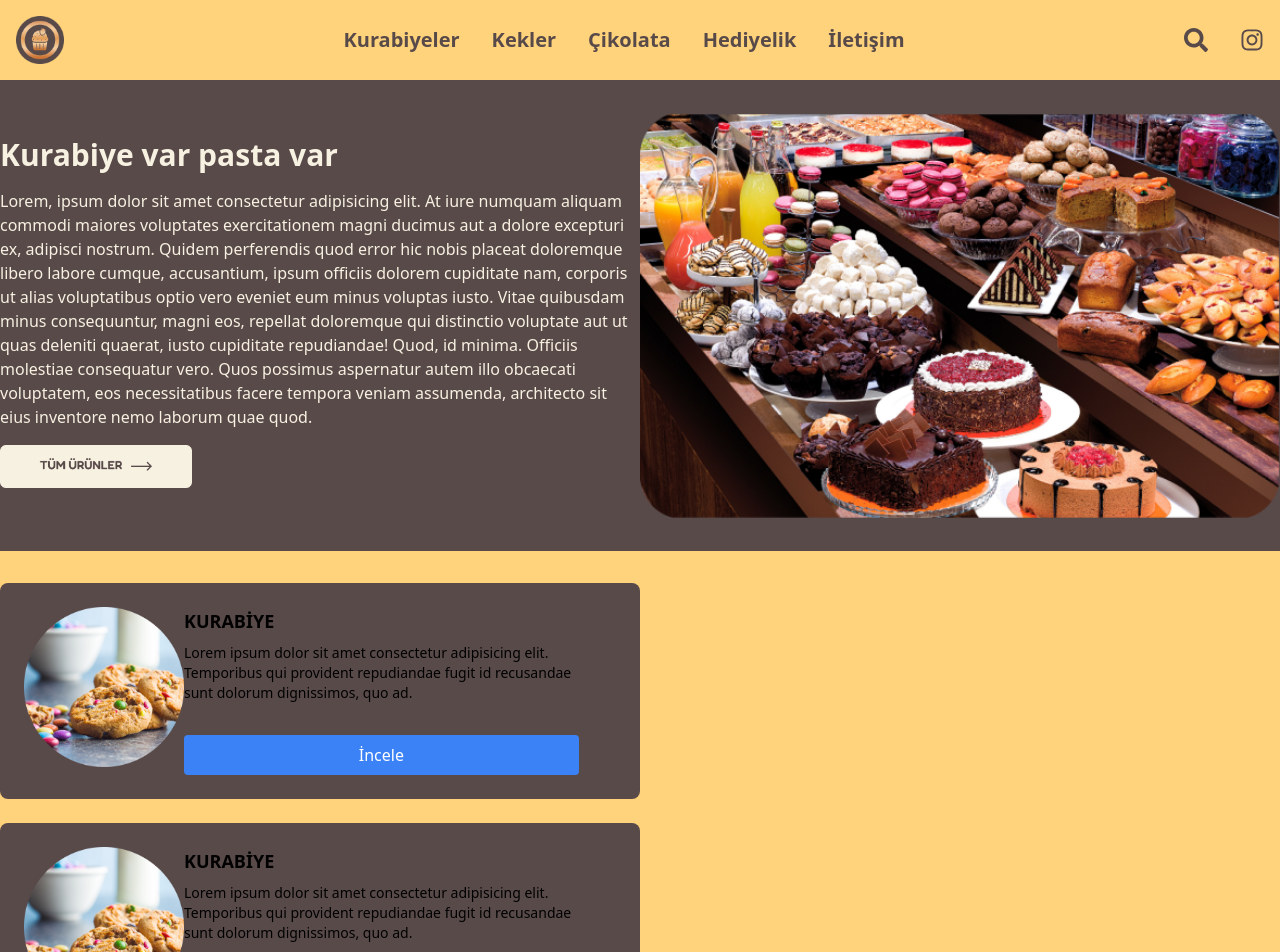
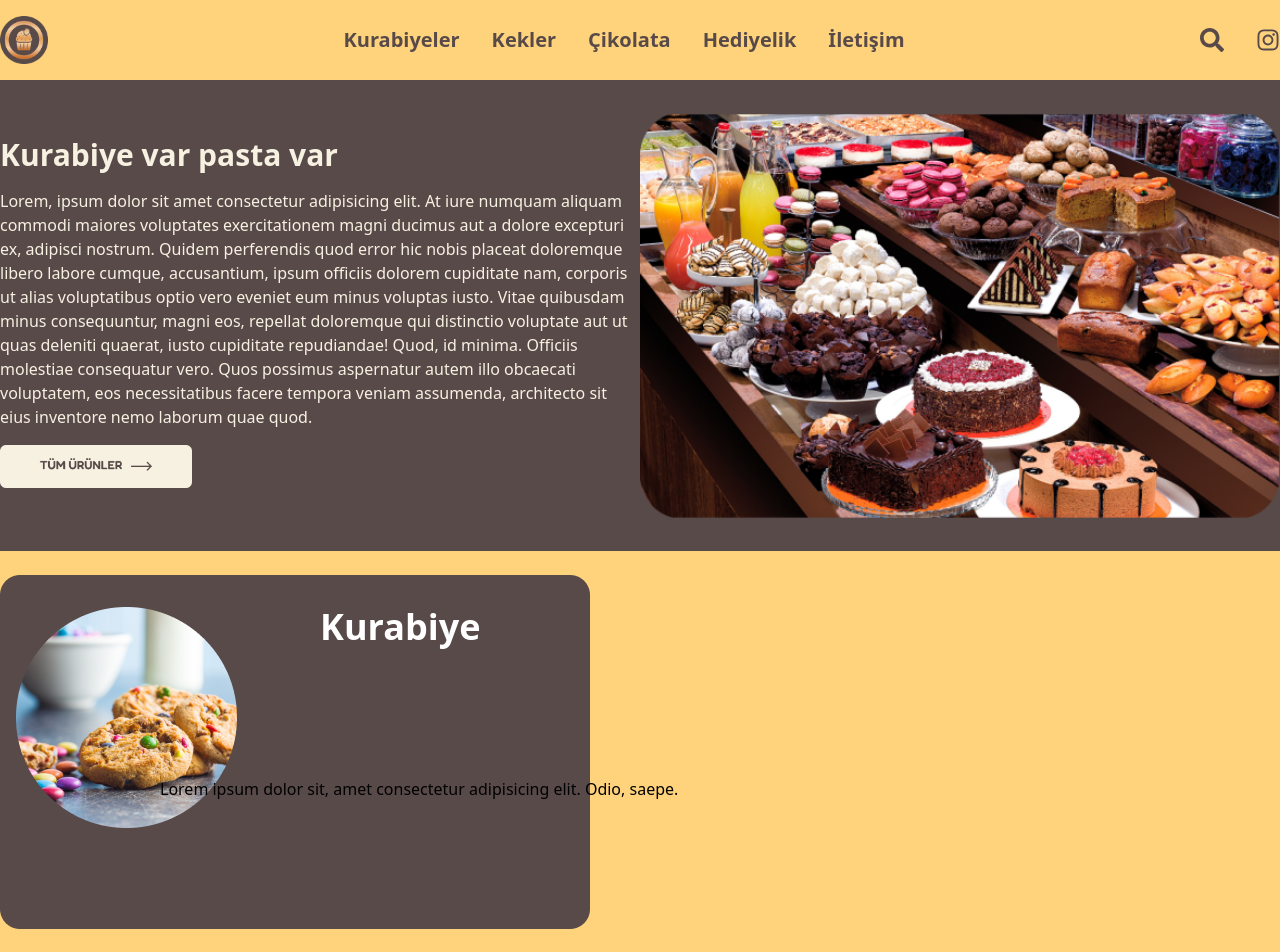
Before and after one commit to Arcadia-0/Kurabique, a React (Vite) app: page / in a window 1280 px wide. Shown: the top 952 px of the page. After the commit the page ends 929 px from the top, so only its background shows below. Built offline with nearby package versions, Linux system fonts and the light colour scheme.

Commit message:
absolute positioning annoys me xD

```diff
--- a/src/components/Navbar/Navbar.jsx
+++ b/src/components/Navbar/Navbar.jsx
@@ -42,7 +42,7 @@ export const Navbar = () => {
 
   return (
     <nav className="text-primary shadow-md  w-full top-0 left-0 z-50 ">
-      <div className="container mx-auto p-4 flex items-center justify-between relative">
+      <div className="container mx-auto py-4 flex items-center justify-between relative">
         {/* Logo */}
         <img src={logo} alt="Logo" className="h-12" />
 
--- a/src/components/Products/Products.jsx
+++ b/src/components/Products/Products.jsx
@@ -1,47 +1,18 @@
+import card from "../../assets/products/card.png";
 import cookie from "../../assets/products/cookie.png";
 
 const Products = () => {
   return (
-    <div className="container mx-auto my-8">
-      <div className="flex flex-wrap gap-6">
-        {/* Card 1 */}
-        <div className="bg-primary rounded-lg p-6 flex flex-col md:flex-row items-center md:items-start w-full md:w-1/2">
-          {/* Resim */}
-          <img src={cookie} alt="Cookie" className="h-40 w-auto mb-4 md:mb-0" />
+    <div className="container mx-auto pt-6 relative flex">
 
-          {/* Yazılar */}
-          <div className="flex flex-col justify-start w-full md:w-2/3">
-            <h1 className="text-lg font-semibold">KURABİYE</h1>
-            <p className="text-sm mt-2 mb-4">
-              Lorem ipsum dolor sit amet consectetur adipisicing elit. Temporibus
-              qui provident repudiandae fugit id recusandae sunt dolorum
-              dignissimos, quo ad.
-            </p>
-            <button className="bg-blue-500 text-white px-4 py-2 rounded mt-4">
-              İncele
-            </button>
-          </div>
-        </div>
+      <img src={card} alt="Card"  />
 
-        {/* Card 2 */}
-        <div className="bg-primary rounded-lg p-6 flex flex-col md:flex-row items-center md:items-start w-full md:w-1/2">
-          {/* Resim */}
-          <img src={cookie} alt="Cookie" className="h-40 w-auto mb-4 md:mb-0" />
 
-          {/* Yazılar */}
-          <div className="flex flex-col justify-start w-full md:w-2/3">
-            <h1 className="text-lg font-semibold">KURABİYE</h1>
-            <p className="text-sm mt-2 mb-4">
-              Lorem ipsum dolor sit amet consectetur adipisicing elit. Temporibus
-              qui provident repudiandae fugit id recusandae sunt dolorum
-              dignissimos, quo ad.
-            </p>
-            <button className="bg-blue-500 text-white px-4 py-2 rounded mt-4">
-              İncele
-            </button>
-          </div>
-        </div>
-      </div>
+      <img src={cookie} alt="" className="absolute top-14 left-4" />
+      <h1 className="text-white text-4xl font-bold absolute top-14 left-80 ">
+        Kurabiye
+      </h1>
+      <p className="absolute bottom-32 left-40">Lorem ipsum dolor sit, amet consectetur adipisicing elit. Odio, saepe.</p>
     </div>
   );
 };
```
Also changed, not shown: src/assets/products/button.png (added), src/assets/products/card.png (added).
